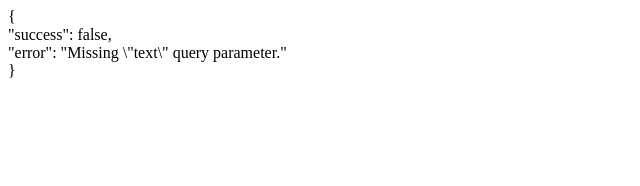
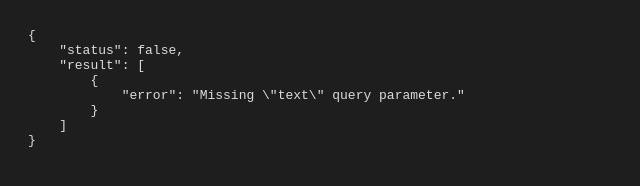
Before and after one commit to JulesV2/chat-bypasser-v2, a plain HTML site: page api/index.html in a window 1280 px wide. Shown: the whole page, without its empty margins (0-640 px from the left). Drawn offline with Linux system fonts and the light colour scheme.

Commit message:
Update index.html

```diff
--- a/api/index.html
+++ b/api/index.html
@@ -4,6 +4,15 @@
     <meta charset="UTF-8">
     <meta name="viewport" content="width=device-width, initial-scale=1.0">
     <title>API - Chat Bypasser</title>
+    <style>
+        body {
+            font-family: monospace;
+            background-color: #1e1e1e;
+            color: #dcdcdc;
+            white-space: pre-wrap;
+            padding: 20px;
+        }
+    </style>
     <script>
         const charMap = {
             'A': 'Ạ̲', 'B': 'Ḅ̲', 'C': 'С̲', 'D': 'Ḍ̲', 'E': 'Ẹ̲', 'F': 'Ḟ̲', 'G': 'Ģ̲',
@@ -27,12 +36,21 @@
 
             if (inputText) {
                 const convertedText = convertText(inputText);
-                response = { success: true, input: inputText, output: convertedText };
+                response = {
+                    status: true,
+                    result: [
+                        { response: convertedText }
+                    ]
+                };
             } else {
-                response = { success: false, error: 'Missing "text" query parameter.' };
+                response = {
+                    status: false,
+                    result: [
+                        { error: 'Missing "text" query parameter.' }
+                    ]
+                };
             }
-
-            document.body.innerText = JSON.stringify(response, null, 2);
+            document.body.textContent = JSON.stringify(response, null, 4);
         }
 
         window.onload = handleRequest;
```
